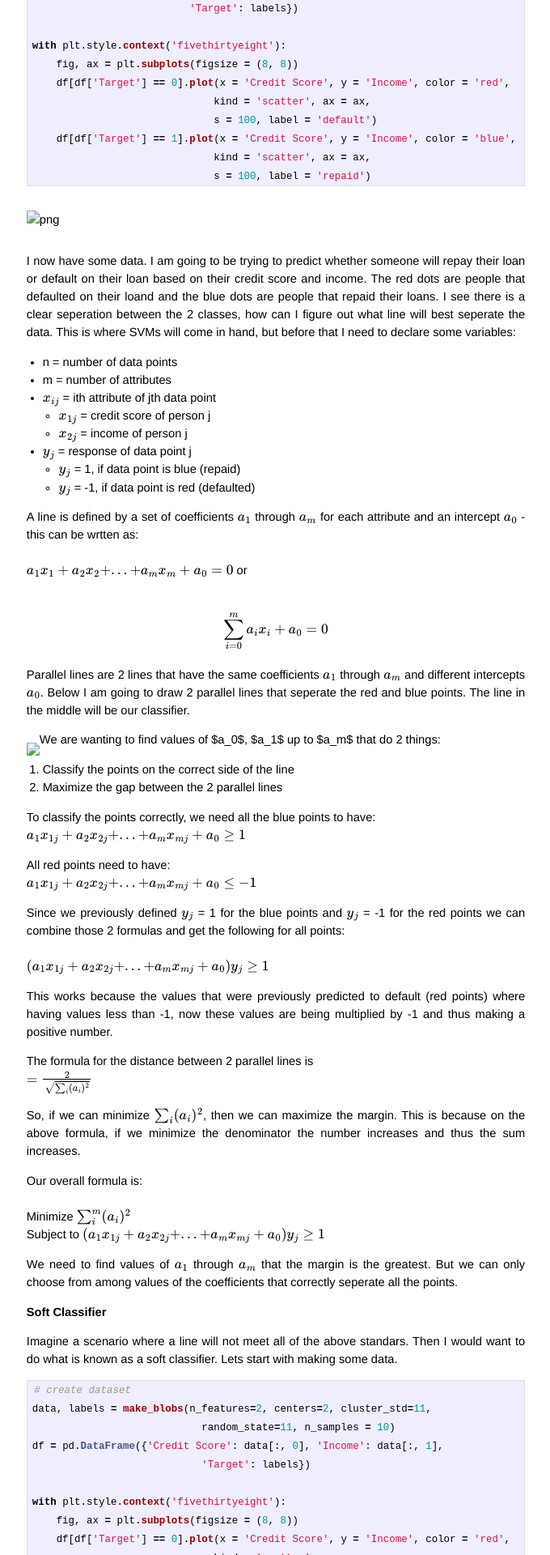
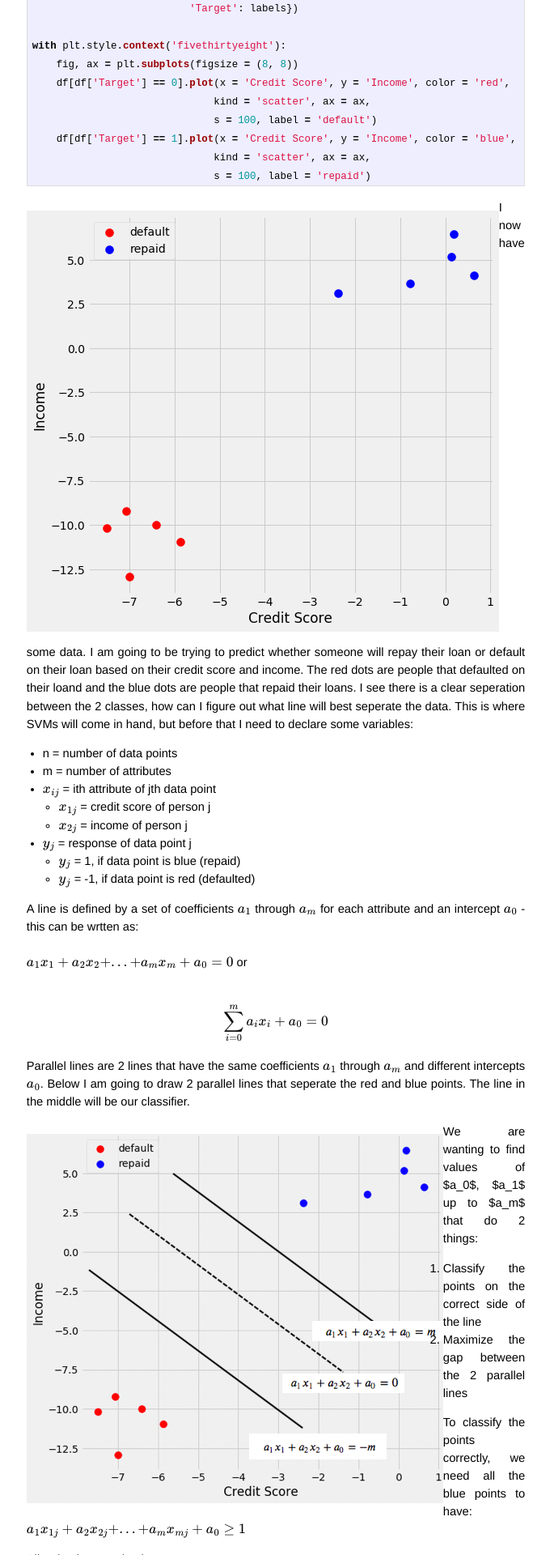
Before and after one commit to sik-flow/sik-flow.github.io, a Jekyll site: the page built from _posts/2020-04-21-SVMs_Part_1.md, in a window 1280 px wide. Shown: the part 472-2392 px from the top of the page at 81% size, without its empty margins (299-979 px from the left). Built offline with Jekyll 4.4.1, drawn with Linux system fonts in a browser that asks for light colours; formulas are drawn with MathJax 3.

Commit message:
Add images to post

````diff
--- a/_posts/2020-04-21-SVMs_Part_1.md
+++ b/_posts/2020-04-21-SVMs_Part_1.md
@@ -35,7 +35,7 @@
 ```
 
 
-![png](SVMs_Part_1_files/SVMs_Part_1_2_0.png)
+<img align="left" src="https://raw.githubusercontent.com/sik-flow/sik-flow.github.io/master/_posts/Images/SVM_Part_1/SVMs_Part_1_2_0.png">
 
 
 I now have some data.  I am going to be trying to predict whether someone will repay their loan or default on their loan based on their credit score and income.  The red dots are people that defaulted on their loand and the blue dots are people that repaid their loans.  I see there is a clear seperation between the 2 classes, how can I figure out what line will best seperate the data.  This is where SVMs will come in hand, but before that I need to declare some variables:
@@ -58,7 +58,7 @@
 
 Parallel lines are 2 lines that have the same coefficients $$a_1$$ through $$a_m$$ and different intercepts $$a_0$$.  Below I am going to draw 2 parallel lines that seperate the red and blue points.  The line in the middle will be our classifier.
 
-<img align="left" src="parallel_lines.png">
+<img align="left" src="https://raw.githubusercontent.com/sik-flow/sik-flow.github.io/master/_posts/Images/SVM_Part_1/parallel_lines.png">
 
 We are wanting to find values of $a_0$, $a_1$ up to $a_m$ that do 2 things:
 1. Classify the points on the correct side of the line
@@ -109,7 +109,7 @@
 ```
 
 
-![png](SVMs_Part_1_files/SVMs_Part_1_17_0.png)
+<img align="left" src="https://raw.githubusercontent.com/sik-flow/sik-flow.github.io/master/_posts/Images/SVM_Part_1/SVMs_Part_1_17_0.png">
 
 
 In the above instance, we can not draw a straight line that will seperate the red and blue points without breaking this $$(a_1x_{1j} + a_2x_{2j} + ... + a_mx_{mj} + a_0)y_j \geq 1$$
````
Also changed, not shown: 1 other file.
